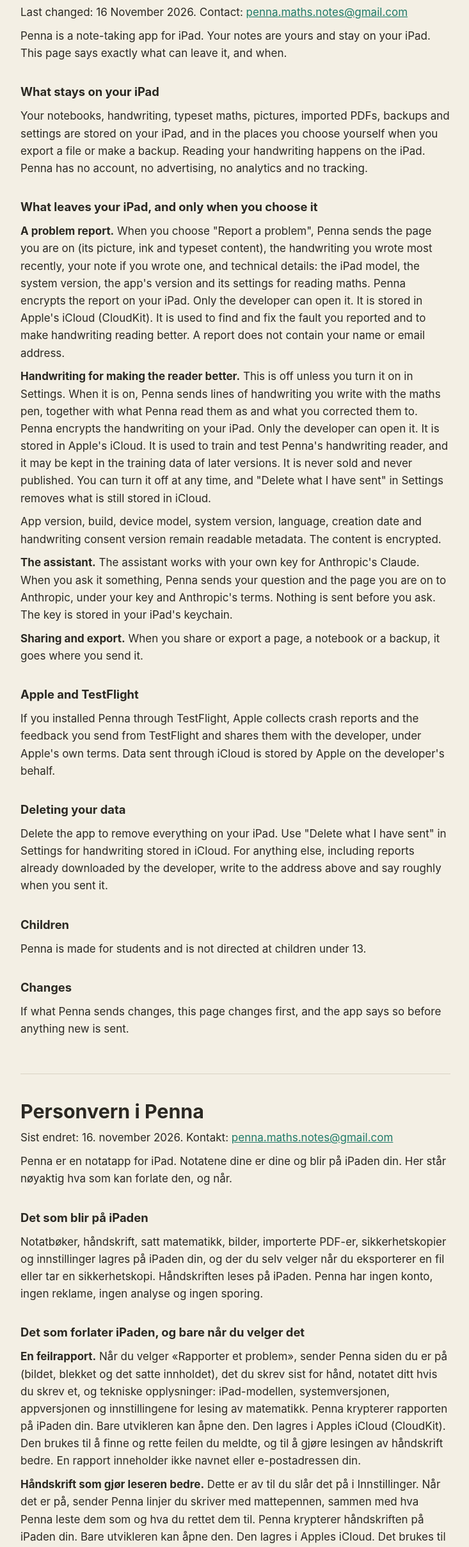
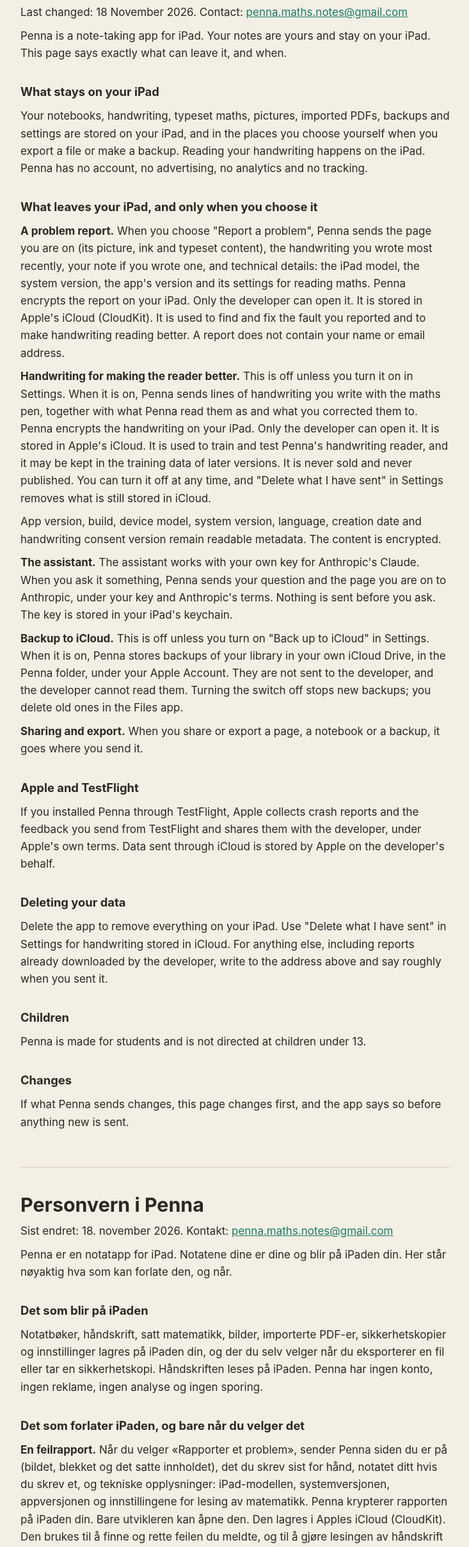
Before and after one commit to JonasW04/penna-privacy, a plain HTML site: page index.html in a window 1280 px wide. Shown: the part 139-2557 px from the top of the page at 64% size, without its empty margins (272-1005 px from the left). Drawn offline with Linux system fonts and the light colour scheme.

Commit message:
Backup to iCloud

```diff
--- a/index.html
+++ b/index.html
@@ -22,7 +22,7 @@ a { color:var(--accent); }
 <nav><a href="#en">English</a> · <a href="#nb">Norsk</a></nav>
 <section id="en" lang="en">
 <h1>Penna privacy policy</h1>
-<p>Last changed: 16 November 2026. Contact: <a href="mailto:penna.maths.notes@gmail.com">penna.maths.notes@gmail.com</a></p>
+<p>Last changed: 18 November 2026. Contact: <a href="mailto:penna.maths.notes@gmail.com">penna.maths.notes@gmail.com</a></p>
 <p>Penna is a note-taking app for iPad. Your notes are yours and stay on your iPad. This page says exactly what can leave it, and when.</p>
 <h2>What stays on your iPad</h2>
 <p>Your notebooks, handwriting, typeset maths, pictures, imported PDFs, backups and settings are stored on your iPad, and in the places you choose yourself when you export a file or make a backup. Reading your handwriting happens on the iPad. Penna has no account, no advertising, no analytics and no tracking.</p>
@@ -31,6 +31,7 @@ a { color:var(--accent); }
 <p><strong>Handwriting for making the reader better.</strong> This is off unless you turn it on in Settings. When it is on, Penna sends lines of handwriting you write with the maths pen, together with what Penna read them as and what you corrected them to. Penna encrypts the handwriting on your iPad. Only the developer can open it. It is stored in Apple's iCloud. It is used to train and test Penna's handwriting reader, and it may be kept in the training data of later versions. It is never sold and never published. You can turn it off at any time, and "Delete what I have sent" in Settings removes what is still stored in iCloud.</p>
 <p>App version, build, device model, system version, language, creation date and handwriting consent version remain readable metadata. The content is encrypted.</p>
 <p><strong>The assistant.</strong> The assistant works with your own key for Anthropic's Claude. When you ask it something, Penna sends your question and the page you are on to Anthropic, under your key and Anthropic's terms. Nothing is sent before you ask. The key is stored in your iPad's keychain.</p>
+<p><strong>Backup to iCloud.</strong> This is off unless you turn on "Back up to iCloud" in Settings. When it is on, Penna stores backups of your library in your own iCloud Drive, in the Penna folder, under your Apple Account. They are not sent to the developer, and the developer cannot read them. Turning the switch off stops new backups; you delete old ones in the Files app.</p>
 <p><strong>Sharing and export.</strong> When you share or export a page, a notebook or a backup, it goes where you send it.</p>
 <h2>Apple and TestFlight</h2>
 <p>If you installed Penna through TestFlight, Apple collects crash reports and the feedback you send from TestFlight and shares them with the developer, under Apple's own terms. Data sent through iCloud is stored by Apple on the developer's behalf.</p>
@@ -43,7 +44,7 @@ a { color:var(--accent); }
 </section>
 <section id="nb" lang="nb">
 <h1>Personvern i Penna</h1>
-<p>Sist endret: 16. november 2026. Kontakt: <a href="mailto:penna.maths.notes@gmail.com">penna.maths.notes@gmail.com</a></p>
+<p>Sist endret: 18. november 2026. Kontakt: <a href="mailto:penna.maths.notes@gmail.com">penna.maths.notes@gmail.com</a></p>
 <p>Penna er en notatapp for iPad. Notatene dine er dine og blir på iPaden din. Her står nøyaktig hva som kan forlate den, og når.</p>
 <h2>Det som blir på iPaden</h2>
 <p>Notatbøker, håndskrift, satt matematikk, bilder, importerte PDF-er, sikkerhetskopier og innstillinger lagres på iPaden din, og der du selv velger når du eksporterer en fil eller tar en sikkerhetskopi. Håndskriften leses på iPaden. Penna har ingen konto, ingen reklame, ingen analyse og ingen sporing.</p>
@@ -52,6 +53,7 @@ a { color:var(--accent); }
 <p><strong>Håndskrift som gjør leseren bedre.</strong> Dette er av til du slår det på i Innstillinger. Når det er på, sender Penna linjer du skriver med mattepennen, sammen med hva Penna leste dem som og hva du rettet dem til. Penna krypterer håndskriften på iPaden din. Bare utvikleren kan åpne den. Den lagres i Apples iCloud. Det brukes til å trene og teste Pennas håndskriftleser, og kan bli værende i treningsdataene til senere versjoner. Det selges aldri og publiseres aldri. Du kan slå det av når som helst, og «Slett det jeg har sendt» i Innstillinger fjerner det som fortsatt ligger i iCloud.</p>
 <p>Appversjon, byggnummer, enhetsmodell, systemversjon, språk, opprettelsesdato og samtykkeversjon for håndskrift er lesbare metadata. Innholdet er kryptert.</p>
 <p><strong>Assistenten.</strong> Assistenten bruker din egen nøkkel til Anthropics Claude. Når du spør den om noe, sender Penna spørsmålet og siden du er på til Anthropic, med din nøkkel og etter Anthropics vilkår. Ingenting sendes før du spør. Nøkkelen lagres i nøkkelringen på iPaden.</p>
+<p><strong>Sikkerhetskopi til iCloud.</strong> Dette er av til du slår på «Sikkerhetskopier til iCloud» i Innstillinger. Når det er på, lagrer Penna sikkerhetskopier av biblioteket i din egen iCloud Drive, i mappen Penna, på Apple-kontoen din. De sendes ikke til utvikleren, og utvikleren kan ikke lese dem. Slår du bryteren av, tas det ingen nye sikkerhetskopier; gamle sletter du i Filer-appen.</p>
 <p><strong>Deling og eksport.</strong> Når du deler eller eksporterer en side, en notatbok eller en sikkerhetskopi, går den dit du sender den.</p>
 <h2>Apple og TestFlight</h2>
 <p>Hvis du installerte Penna gjennom TestFlight, samler Apple inn krasjrapporter og tilbakemeldingene du sender fra TestFlight, og deler dem med utvikleren etter Apples egne vilkår. Data som sendes gjennom iCloud, lagres av Apple på vegne av utvikleren.</p>
```
